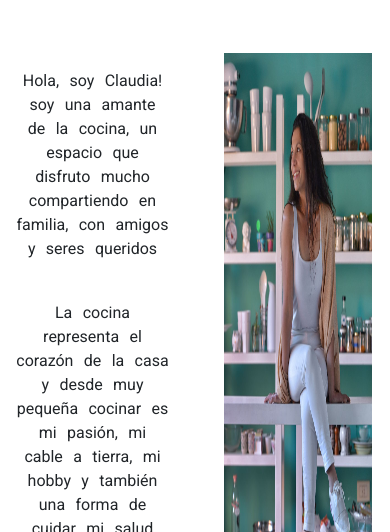
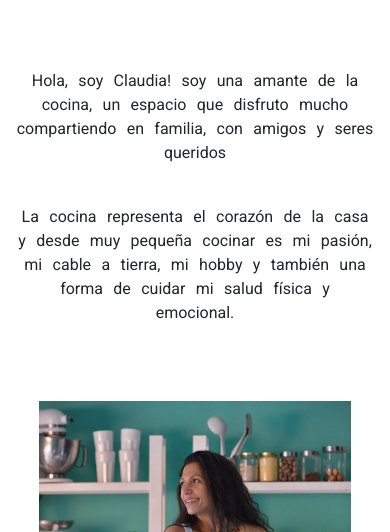
Before and after one commit to dani-paez/preentrega2_paez_coder, a plain HTML site: page index.html in a window 390 px wide. Shown: the part 312-844 px from the top of the page. Drawn offline with Linux system fonts and the light colour scheme.

Commit message:
proyecto segunda entrega con icono y 425px

```diff
--- a/estilos/css/styles.css
+++ b/estilos/css/styles.css
@@ -250,7 +250,18 @@ img {
     }
 
 }
+@media screen and (max-width: 425px) {
 
+    .titulo_principal2 {
+        font-size: 1.7em;
+    }
+    .textoyfoto {
+
+        display: flex;
+        flex-direction: column;
+        align-items: center;
+    }
+}
 @media screen and (max-width: 320px) {
 
     .titulo_principal2 {
```
